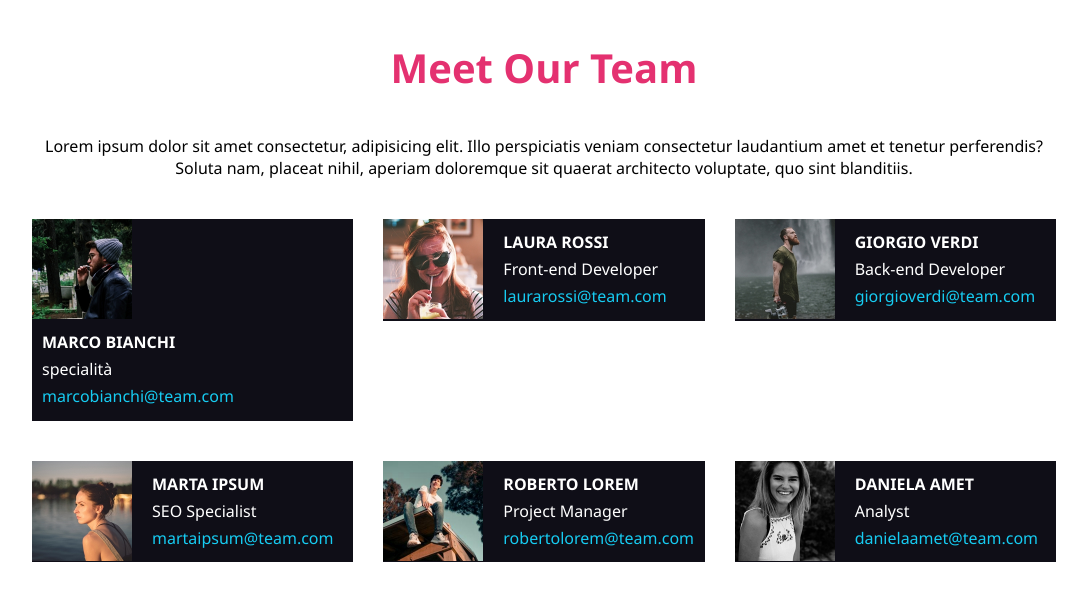
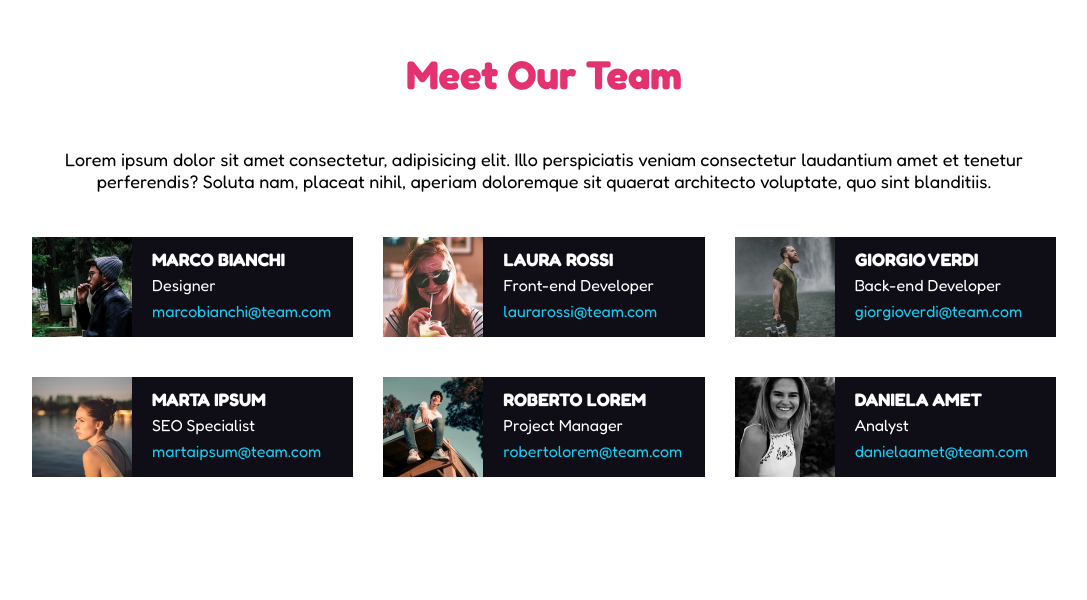
Before and after one commit to CarloSalaris/html-css-float-cards, a plain HTML site: page index.html in a window 1280 px wide. Shown: the whole page, without its empty margins (96-1183 px from the left). Drawn offline with Linux system fonts and the light colour scheme.

Commit message:
Changed font and fixed spaces

```diff
--- a/css/style.css
+++ b/css/style.css
@@ -4,13 +4,14 @@
     padding: 0;
     margin: 0;
     box-sizing: border-box;
-    font-size: 16px;
-    font-family:'Segoe UI', Tahoma, Geneva, Verdana, sans-serif
+    font-size: 18px;
+    font-family: 'Fredoka', sans-serif;
 }
 
 a {
     text-decoration: none;
     color: #17ccf2;
+    font-size: 16px;
 }
 
 .align-center {
@@ -29,13 +30,12 @@ a {
 /* Intestazione */
 
 header {
-    margin: 40px;
+    margin: 50px;
 }
 
 header h1 {
     color: #e43170;
     font-size: 40px;
-
 
 }
 
@@ -43,11 +43,14 @@ header h1 {
 
     /* Grid di id cards */
 
+    .grid {
+        margin-top: 45px;
+    }
 
     /* Righe orizzontali */
 
     .row {
-        margin: 40px 0px;
+        margin-bottom: 40px;
     }
 
     .row::after {
@@ -87,7 +90,11 @@ header h1 {
             float: left;
             margin: 10px;
             color: #fff;
-            line-height: 170%;
+            line-height: 140%;
+        }
+
+        .col .info .job {
+            font-size: 16px;
         }
 
 /* regole DEBUG */
--- a/index.html
+++ b/index.html
@@ -5,10 +5,19 @@
     <meta http-equiv="X-UA-Compatible" content="IE=edge">
     <meta name="viewport" content="width=device-width, initial-scale=1.0">
 
+    <!-- FONT -->
+    <link rel="preconnect" href="https://fonts.googleapis.com">
+    <link rel="preconnect" href="https://fonts.gstatic.com" crossorigin>
+    <link href="https://fonts.googleapis.com/css2?family=Fredoka:wght@400;600;700&display=swap" rel="stylesheet">
+
+    <!-- CSS -->
     <link rel="stylesheet" href="css/style.css">
     <title>STRUTTURA</title>
 </head>
+
+
 <body>
+
     <!-- contenitore -->
     <div class="container">
 
@@ -38,7 +47,7 @@
                         <div class="info">
                             <strong class="name">MARCO BIANCHI</strong>
                             <br>
-                            <span class="job">specialità</span>
+                            <span class="job">Designer</span>
                             <br>
                             <a href="mailto:"marcobianchi@team.com">marcobianchi@team.com</a>
 
```
